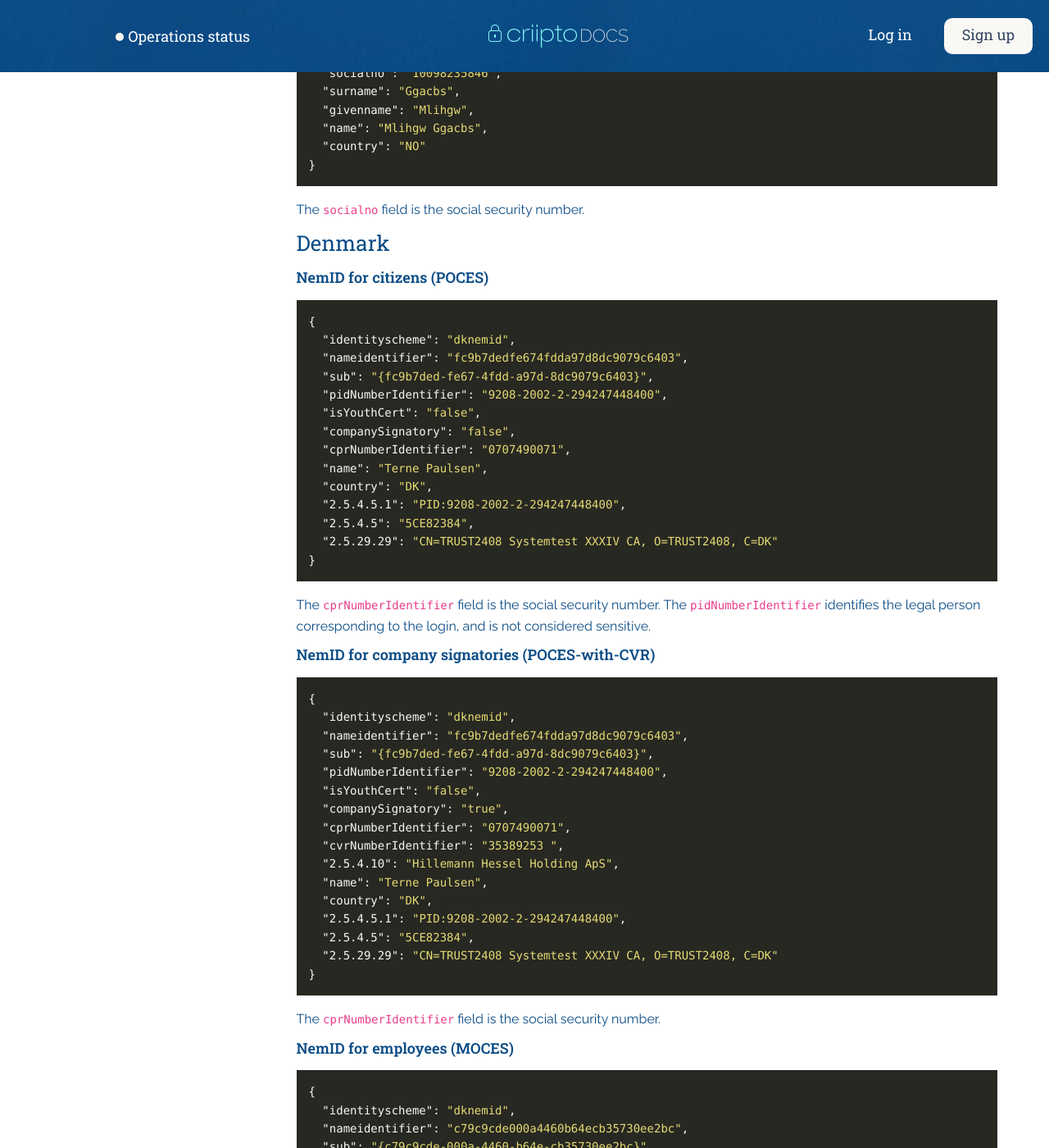
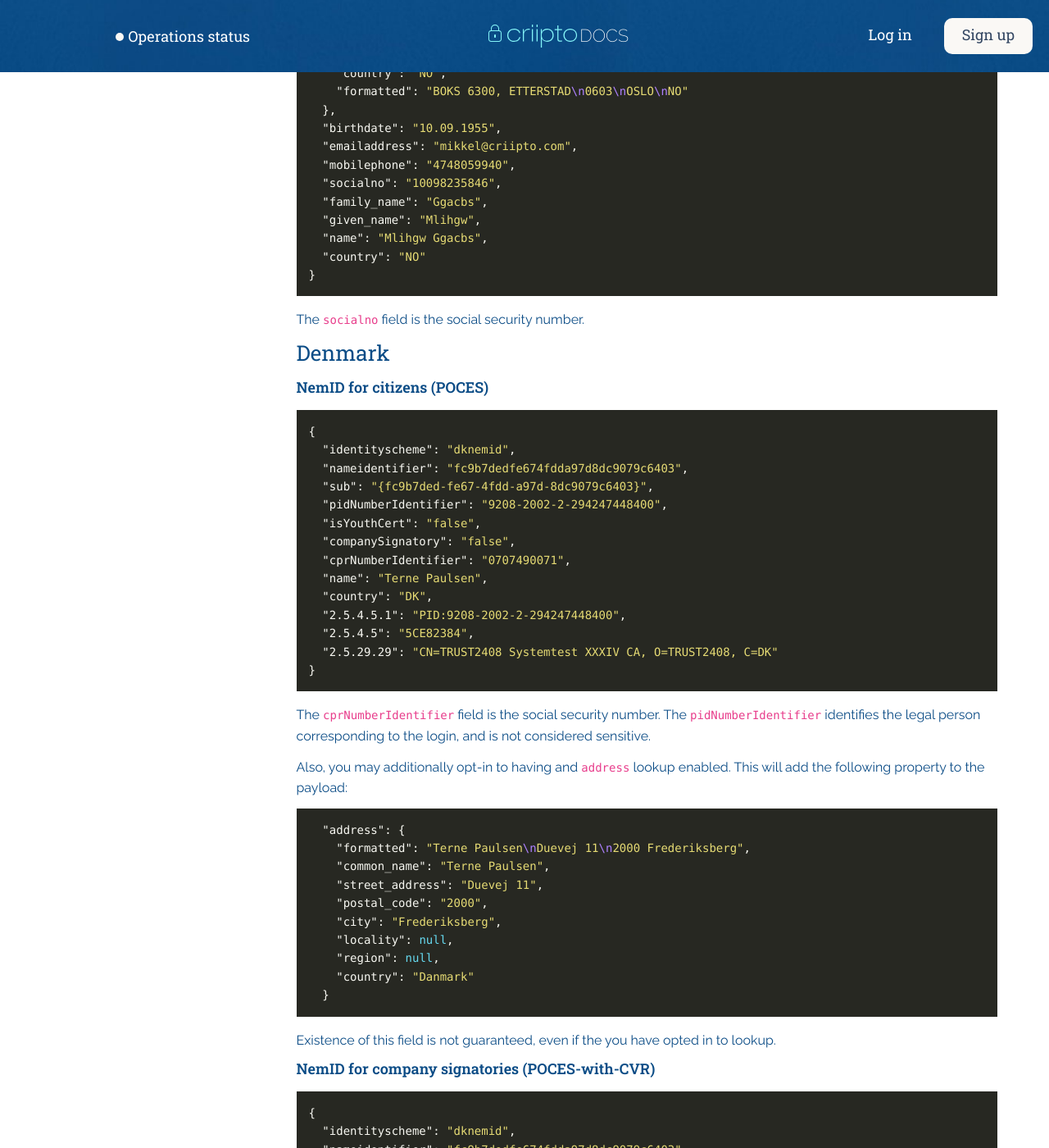
Before and after one commit to criipto/docs-old, a Jekyll site: the page built from getting-started/token-contents.md, in a window 1280 px wide and 1400 px high, scrolled down 1492 px. Shown: the whole window at 82% size. Built offline with Jekyll 4.4.1, drawn with Linux system fonts in a browser that asks for light colours; some web fonts are replaced; some of the changed text lies outside the part shown.

Commit message:
Now only referencing standardized claim types where possible.

````diff
--- a/getting-started/token-contents.md
+++ b/getting-started/token-contents.md
@@ -19,8 +19,8 @@ The examples below illustrate only the fields that are user-specific. The actual
   "sub": "{1373c272-b61a-4cb5-88b2-9c44883fe62f}",
   "ssn": "196802020575",
   "name": "Terne Paulsen",
-  "givenname": "Terne",
-  "surname": "Paulsen",
+  "given_name": "Terne",
+  "family_name": "Paulsen",
   "ipaddress": "77.241.128.160",
   "country": "SE"
 }
@@ -37,10 +37,10 @@ The `ssn` field is the social security number.
   "uniqueuserid": "9578-6000-4-351726",
   "certissuer": "CN=BankID - TestBank1 - Bank CA 3,OU=123456789,O=TestBank1 AS,C=NO;OrginatorId=9980;OriginatorName=BINAS;OriginatorId=9980",
   "certsubject": "CN=CriiptoTest\\, Mikkel,O=TestBank1 AS,C=NO,SERIALNUMBER=9578-6000-4-351726",
-  "dateofbirth": "1946-03-27",
+  "birthdate": "1946-03-27",
   "socialno": "27034698436",
-  "surname": "CriiptoTest",
-  "givenname": "Mikkel",
+  "family_name": "CriiptoTest",
+  "given_name": "Mikkel",
   "name": "Mikkel CriiptoTest",
   "country": "NO"
 }
@@ -53,13 +53,19 @@ The `socialno` field is the social security number. The `uniqueUserId` identifie
   "identityscheme": "novippslogin",
   "nameidentifier": "75dca5991ad74a0981c092d424b82fbc",
   "sub": "{75dca599-1ad7-4a09-81c0-92d424b82fbc}",
-  "streetaddress": "{\"street_address\":\"BOKS 6300, ETTERSTAD\",\"postal_code\":\"0603\",\"region\":\"OSLO\",\"country\":\"NO\",\"formatted\":\"BOKS 6300, ETTERSTAD\\n0603\\nOSLO\\nNO\",\"address_type\":\"home\"}",
-  "dateofbirth": "10.09.1955",
+  "address": {
+    "street_address": "BOKS 6300, ETTERSTAD",
+    "postal_code": "0603",
+    "region": "OSLO",
+    "country": "NO",
+    "formatted": "BOKS 6300, ETTERSTAD\n0603\nOSLO\nNO"
+  },
+  "birthdate": "10.09.1955",
   "emailaddress": "mikkel@criipto.com",
   "mobilephone": "4748059940",
   "socialno": "10098235846",
-  "surname": "Ggacbs",
-  "givenname": "Mlihgw",
+  "family_name": "Ggacbs",
+  "given_name": "Mlihgw",
   "name": "Mlihgw Ggacbs",
   "country": "NO"
 }
@@ -85,6 +91,21 @@ The `socialno` field is the social security number.
 }
 ```
 The `cprNumberIdentifier` field is the social security number. The `pidNumberIdentifier` identifies the legal person corresponding to the login, and is not considered sensitive.
+
+Also, you may additionally opt-in to having and `address` lookup enabled. This will add the following property to the payload:
+```json
+  "address": {
+    "formatted": "Terne Paulsen\nDuevej 11\n2000 Frederiksberg",
+    "common_name": "Terne Paulsen",
+    "street_address": "Duevej 11",
+    "postal_code": "2000",
+    "city": "Frederiksberg",
+    "locality": null,
+    "region": null,
+    "country": "Danmark"
+  }
+```
+Existence of this field is not guaranteed, even if the you have opted in to lookup.
 
 ### NemID for company signatories (POCES-with-CVR)
 ```json
@@ -154,7 +175,7 @@ No social security number in this case, but the combination of `cvrNumberIdentif
   "streetaddress": "Ny testvej 15 7\n2200 København N\nDenmark",
   "uuid": "74ffcd31-fbaf-4c33-bdac-169f25c1e416",
   "cprNumberIdentifier": "2101270087",
-  "dateofbirth": "1927-01-21",
+  "birthdate": "1927-01-21",
   "age": "93",
   "name": "Ditlev Von Testesen",
   "country": "DK"
@@ -170,9 +191,9 @@ The `cprNumberIdentifier` field is the social security number.
   "sub": "{788eb5ab-b2f8-4c09-94a4-d359f416f7ca}",
   "name": "_19cfbd642c4a82b08613b841caf0e153c5956c14",
   "country": "FI",
-  "givenname": "Väinö",
-  "surname": "Tunnistus",
-  "dateofbirth": "1970-07-07",
+  "given_name": "Väinö",
+  "family_name": "Tunnistus",
+  "birthdate": "1970-07-07",
   "satu": "",
   "hetu": "070770-905D"
 }
@@ -215,15 +236,15 @@ Same as BankID, except the `satu` property will have a value as well.
     "country": "BE",
     "formatted": "Uccle BE"
   },
-  "dateofbirth": "1980-01-01",
+  "birthdate": "1980-01-01",
   "phone_number_verified": "true",
   "phone_number": "+32 425010937",
   "email_verified": "false",
   "email": "alexandre@dierckx.com",
   "nationalnumber": "42501093792",
   "gender": "male",
-  "surname": "Dierckx",
-  "givenname": "Alexandre",
+  "family_name": "Dierckx",
+  "given_name": "Alexandre",
   "name": "Alexandre Dierckx",
   "address": {
     "formatted": "Havenlaan 1 1000 Brussel BE",
````
